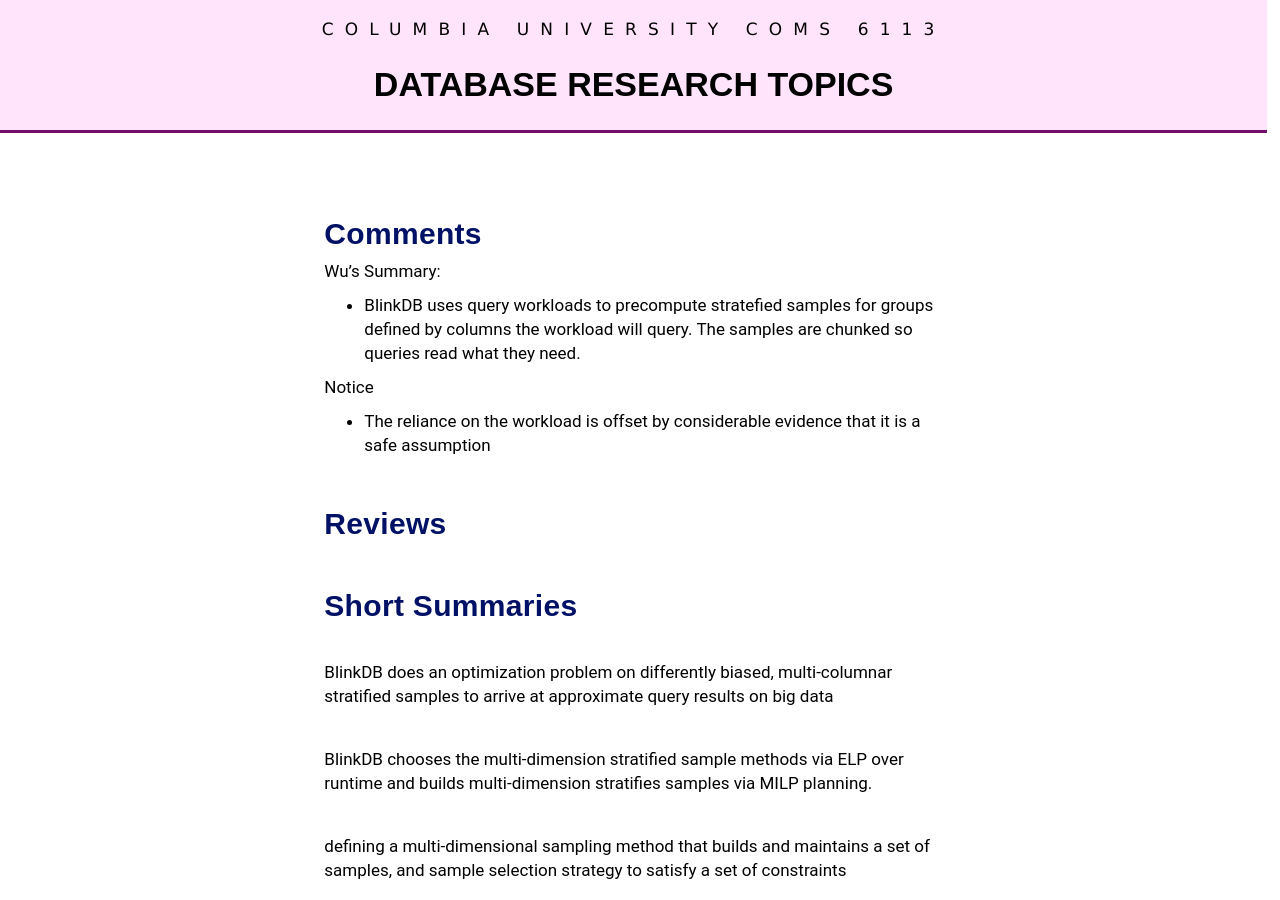
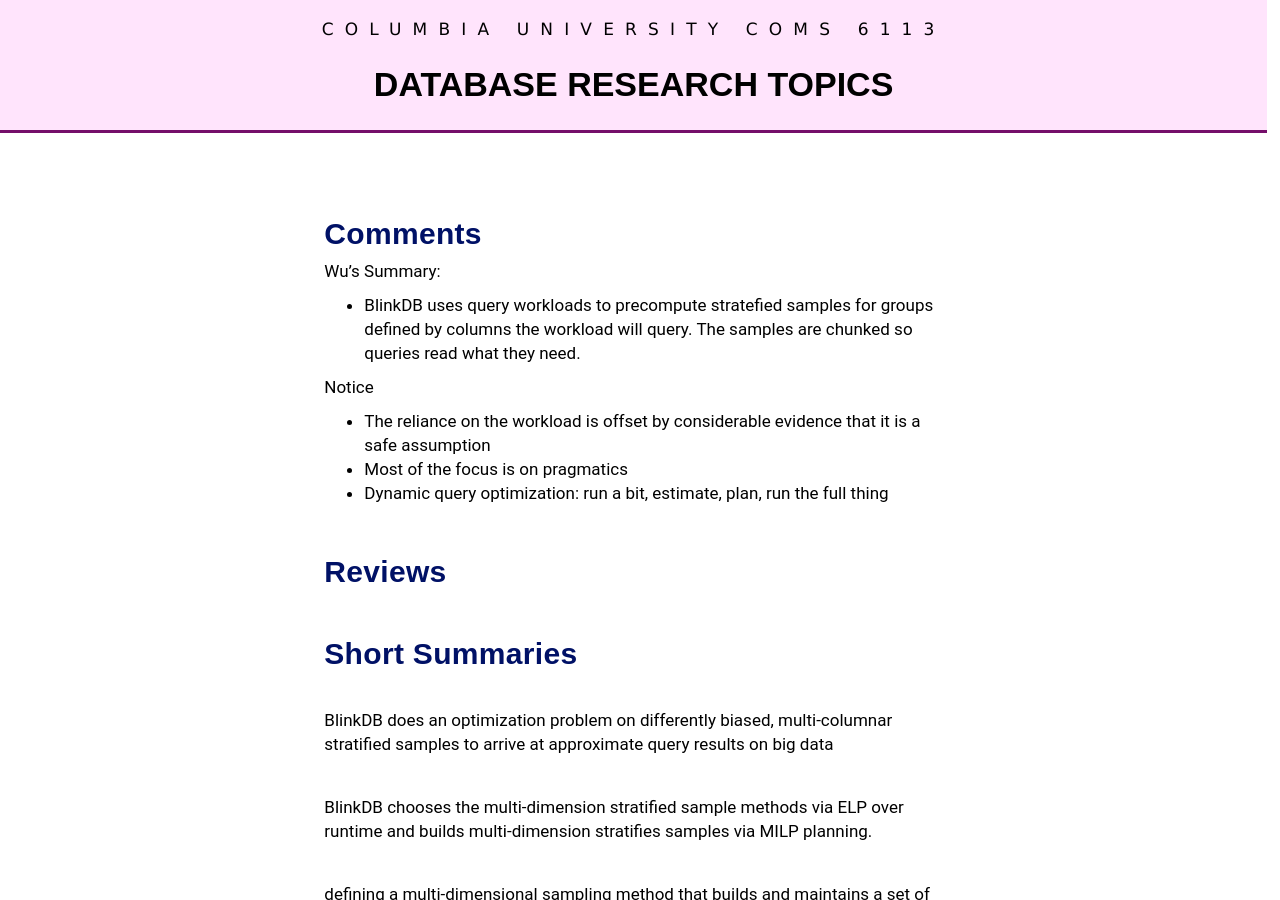
Before and after one commit to wzao1515/w6113.github.io, a Jekyll site: the page built from exreviews_25.md, in a window 1280 px wide and 900 px high. Built offline with Jekyll 4.4.1, drawn with Linux system fonts in a browser that asks for light colours; our own code applies the rules of GitHub Pages for plain Markdown files.

Commit message:
updated website

```diff
--- a/exreviews_25.md
+++ b/exreviews_25.md
@@ -12,6 +12,8 @@ Wu's Summary:
 Notice
 
 * The reliance on the workload is offset by considerable evidence that it is a safe assumption
+* Most of the focus is on pragmatics
+* Dynamic query optimization: run a bit, estimate, plan, run the full thing
 
 ## Reviews
 
```
